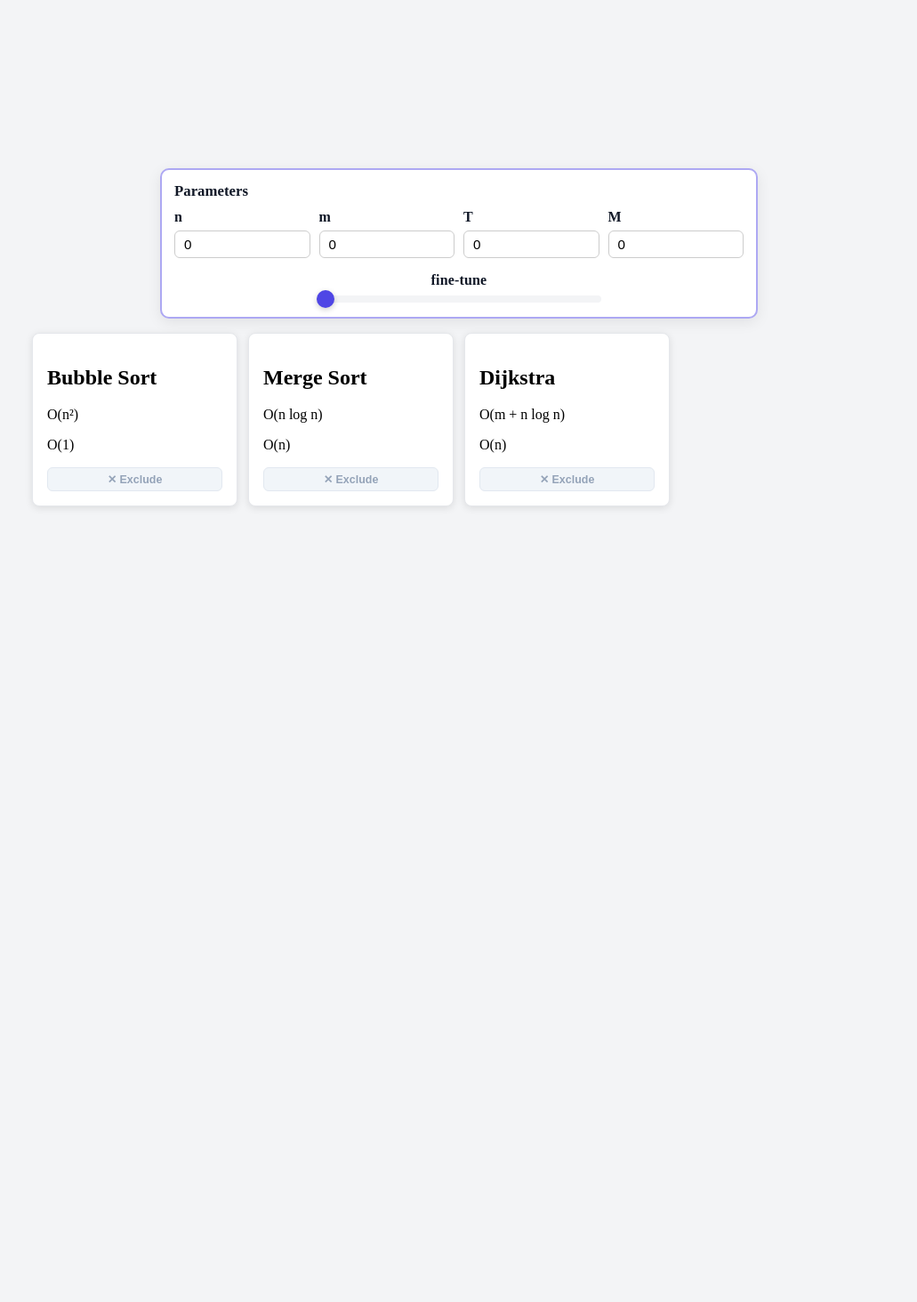
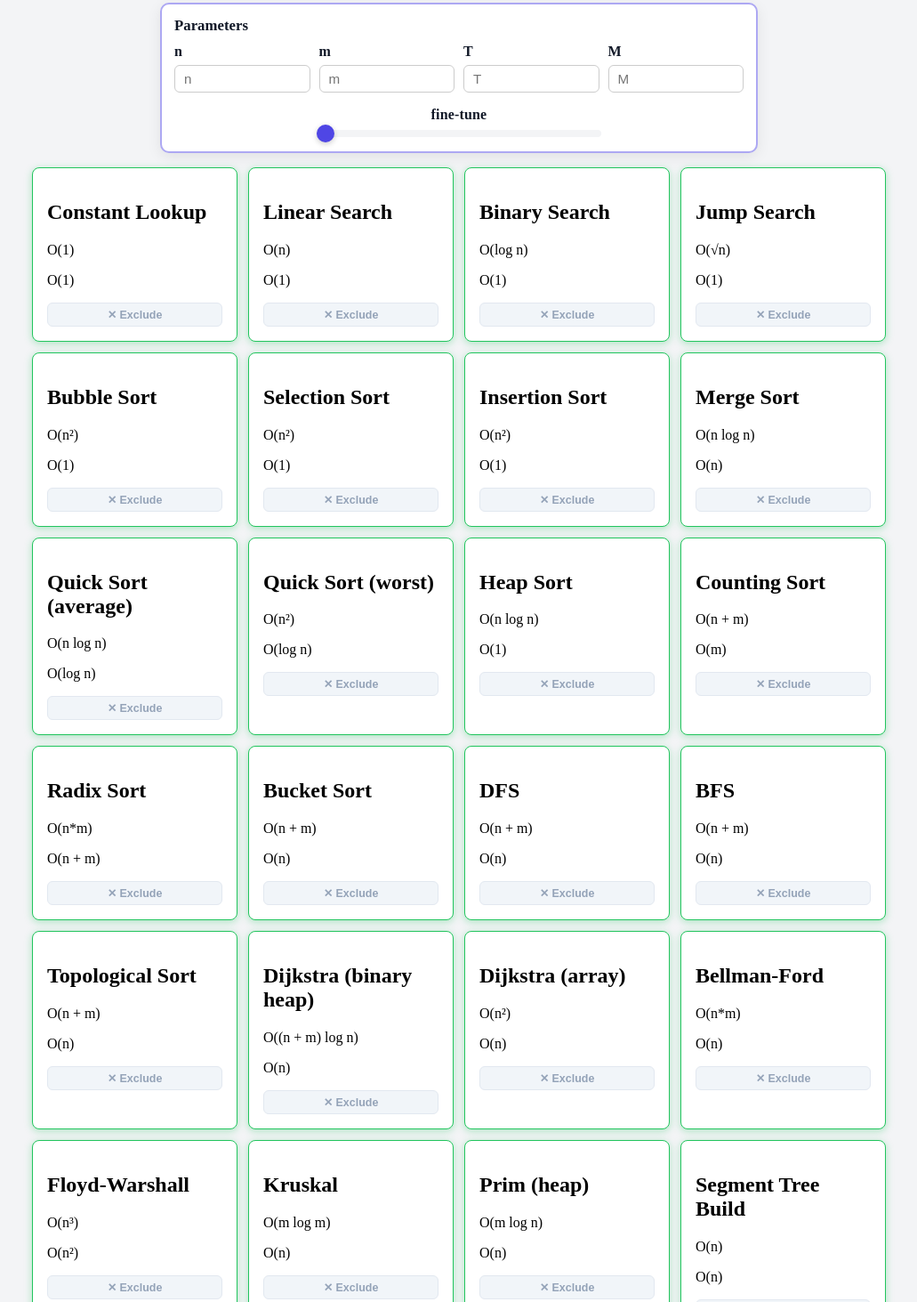
Before and after one commit to Aramarchuk/webstorm-internship-test-task, a website built with Vite: page index.html in a window 1280 px wide. Shown: the part 21-1484 px from the top of the page at 89% size, without its empty margins (124-1155 px from the left). Before the commit the page ends 800 px from the top, so only its background shows below. Built offline with nearby package versions, Linux system fonts and the light colour scheme.

Commit message:
fine tune + new algorithms

```diff
--- a/index.html
+++ b/index.html
@@ -16,22 +16,22 @@
       <div class="params-grid">
         <label class="param-field" for="n">
           <span>n</span>
-          <input type="number" id="n" min="0" value="0">
+          <input type="number" id="n" min="0" placeholder="n">
         </label>
 
         <label class="param-field" for="m">
           <span>m</span>
-          <input type="number" id="m" min="0" value="0">
+          <input type="number" id="m" min="0" placeholder="m">
         </label>
 
         <label class="param-field" for="T">
           <span>T</span>
-          <input type="number" id="T" min="0" value="0">
+          <input type="number" id="T" min="0" placeholder="T">
         </label>
 
         <label class="param-field" for="M">
           <span>M</span>
-          <input type="number" id="M" min="0" value="0">
+          <input type="number" id="M" min="0" placeholder="M">
         </label>
       </div>
 
--- a/src/Card.module.scss
+++ b/src/Card.module.scss
@@ -38,8 +38,9 @@
     }
 }
 
-.cardBody {
-    transition: opacity 0.3s, filter 0.3s;
+@mixin fit-color {
+    border-color: color-mix(in srgb, #22c55e calc(var(--fit-ratio, 1) * 100%), #e5e7eb);
+    box-shadow: 0 2px 8px color-mix(in srgb, rgba(34, 197, 94, 0.35) calc(var(--fit-ratio, 1) * 100%), rgba(0, 0, 0, 0.06));
 }
 
 .card {
@@ -49,7 +50,8 @@
     color: black;
     box-shadow: 0 2px 8px rgba(0, 0, 0, 0.1);
     border: 1px solid #e5e7eb;
-    transition: background-color 0.3s, color 0.3s, transform 0.2s;
+    transition: background-color 0.3s, color 0.3s, transform 0.2s, border-color 0.4s, box-shadow 0.4s;
+    @include fit-color;
 
     &:hover {
         transform: translateY(-2px);
--- a/src/Card.ts
+++ b/src/Card.ts
@@ -36,10 +36,21 @@ export function renderCards(container: Element, cards: AlgorithmCard[]): void {
     container.append(...sorted.map(c => c.element))
 }
 
-export function applyParams(cards: AlgorithmCard[], n: number, m: number, t: number, memory: number): void {
+const usesM = (expr: string): boolean => /\bm\b/.test(expr)
+
+export function applyParams(cards: AlgorithmCard[], n: number, m: number, t: number, memory: number, fineTune: number): void {
     for (const card of cards) {
-        const fits = (t === 0 || card.timeFunc(n, m) <= t) &&
-            (memory === 0 || card.memoryFunc(n, m) <= memory)
+        const cardTime = card.timeFunc(n, m)
+        const cardMem = card.memoryFunc(n, m)
+        const lowerBound = t > 0 ? t * (fineTune / 100) : 0
+        const timeFits = t === 0 || (cardTime >= lowerBound && cardTime <= t)
+        const memFits = memory === 0 || cardMem <= memory
+        const mMissing = m === 0 && (usesM(card.time_expr) || usesM(card.memory_expr))
+        const fits = timeFits && memFits && !mMissing
+
+        const fitRatio = t > 0 ? Math.min(cardTime / t, 1) : 1
+        card.element.style.setProperty('--fit-ratio', fitRatio.toFixed(3))
+
         card.disabled = !fits
         updateCard(card)
     }
--- a/src/data/algorithms.json
+++ b/src/data/algorithms.json
@@ -1,6 +1,48 @@
 [
     {
+        "name": "Constant Lookup",
+        "time": "O(1)",
+        "time_expr": "1",
+        "memory": "O(1)",
+        "memory_expr": "1"
+    },
+    {
+        "name": "Linear Search",
+        "time": "O(n)",
+        "time_expr": "n",
+        "memory": "O(1)",
+        "memory_expr": "1"
+    },
+    {
+        "name": "Binary Search",
+        "time": "O(log n)",
+        "time_expr": "Math.log2(n)",
+        "memory": "O(1)",
+        "memory_expr": "1"
+    },
+    {
+        "name": "Jump Search",
+        "time": "O(√n)",
+        "time_expr": "Math.sqrt(n)",
+        "memory": "O(1)",
+        "memory_expr": "1"
+    },
+    {
         "name": "Bubble Sort",
+        "time": "O(n²)",
+        "time_expr": "n**2",
+        "memory": "O(1)",
+        "memory_expr": "1"
+    },
+    {
+        "name": "Selection Sort",
+        "time": "O(n²)",
+        "time_expr": "n**2",
+        "memory": "O(1)",
+        "memory_expr": "1"
+    },
+    {
+        "name": "Insertion Sort",
         "time": "O(n²)",
         "time_expr": "n**2",
         "memory": "O(1)",
@@ -14,10 +56,213 @@
         "memory_expr": "n"
     },
     {
-        "name": "Dijkstra",
-        "time": "O(m + n log n)",
-        "time_expr": "m + n*Math.log2(n)",
+        "name": "Quick Sort (average)",
+        "time": "O(n log n)",
+        "time_expr": "n*Math.log2(n)",
+        "memory": "O(log n)",
+        "memory_expr": "Math.log2(n)"
+    },
+    {
+        "name": "Quick Sort (worst)",
+        "time": "O(n²)",
+        "time_expr": "n**2",
+        "memory": "O(log n)",
+        "memory_expr": "Math.log2(n)"
+    },
+    {
+        "name": "Heap Sort",
+        "time": "O(n log n)",
+        "time_expr": "n*Math.log2(n)",
+        "memory": "O(1)",
+        "memory_expr": "1"
+    },
+    {
+        "name": "Counting Sort",
+        "time": "O(n + m)",
+        "time_expr": "n+m",
+        "memory": "O(m)",
+        "memory_expr": "m"
+    },
+    {
+        "name": "Radix Sort",
+        "time": "O(n*m)",
+        "time_expr": "n*m",
+        "memory": "O(n + m)",
+        "memory_expr": "n+m"
+    },
+    {
+        "name": "Bucket Sort",
+        "time": "O(n + m)",
+        "time_expr": "n+m",
         "memory": "O(n)",
         "memory_expr": "n"
+    },
+    {
+        "name": "DFS",
+        "time": "O(n + m)",
+        "time_expr": "n+m",
+        "memory": "O(n)",
+        "memory_expr": "n"
+    },
+    {
+        "name": "BFS",
+        "time": "O(n + m)",
+        "time_expr": "n+m",
+        "memory": "O(n)",
+        "memory_expr": "n"
+    },
+    {
+        "name": "Topological Sort",
+        "time": "O(n + m)",
+        "time_expr": "n+m",
+        "memory": "O(n)",
+        "memory_expr": "n"
+    },
+    {
+        "name": "Dijkstra (binary heap)",
+        "time": "O((n + m) log n)",
+        "time_expr": "(n+m)*Math.log2(n)",
+        "memory": "O(n)",
+        "memory_expr": "n"
+    },
+    {
+        "name": "Dijkstra (array)",
+        "time": "O(n²)",
+        "time_expr": "n**2",
+        "memory": "O(n)",
+        "memory_expr": "n"
+    },
+    {
+        "name": "Bellman-Ford",
+        "time": "O(n*m)",
+        "time_expr": "n*m",
+        "memory": "O(n)",
+        "memory_expr": "n"
+    },
+    {
+        "name": "Floyd-Warshall",
+        "time": "O(n³)",
+        "time_expr": "n**3",
+        "memory": "O(n²)",
+        "memory_expr": "n**2"
+    },
+    {
+        "name": "Kruskal",
+        "time": "O(m log m)",
+        "time_expr": "m*Math.log2(m)",
+        "memory": "O(n)",
+        "memory_expr": "n"
+    },
+    {
+        "name": "Prim (heap)",
+        "time": "O(m log n)",
+        "time_expr": "m*Math.log2(n)",
+        "memory": "O(n)",
+        "memory_expr": "n"
+    },
+    {
+        "name": "Segment Tree Build",
+        "time": "O(n)",
+        "time_expr": "n",
+        "memory": "O(n)",
+        "memory_expr": "n"
+    },
+    {
+        "name": "Segment Tree Query",
+        "time": "O(log n)",
+        "time_expr": "Math.log2(n)",
+        "memory": "O(1)",
+        "memory_expr": "1"
+    },
+    {
+        "name": "Fenwick Tree Update",
+        "time": "O(log n)",
+        "time_expr": "Math.log2(n)",
+        "memory": "O(n)",
+        "memory_expr": "n"
+    },
+    {
+        "name": "Fenwick Tree Query",
+        "time": "O(log n)",
+        "time_expr": "Math.log2(n)",
+        "memory": "O(1)",
+        "memory_expr": "1"
+    },
+    {
+        "name": "Union-Find (amortized)",
+        "time": "O(log n)",
+        "time_expr": "Math.log2(n)",
+        "memory": "O(n)",
+        "memory_expr": "n"
+    },
+    {
+        "name": "KMP String Search",
+        "time": "O(n + m)",
+        "time_expr": "n+m",
+        "memory": "O(m)",
+        "memory_expr": "m"
+    },
+    {
+        "name": "Rabin-Karp",
+        "time": "O(n + m)",
+        "time_expr": "n+m",
+        "memory": "O(m)",
+        "memory_expr": "m"
+    },
+    {
+        "name": "Trie Insert",
+        "time": "O(n)",
+        "time_expr": "n",
+        "memory": "O(n*m)",
+        "memory_expr": "n*m"
+    },
+    {
+        "name": "Trie Search",
+        "time": "O(n)",
+        "time_expr": "n",
+        "memory": "O(1)",
+        "memory_expr": "1"
+    },
+    {
+        "name": "Naive Matrix Multiplication",
+        "time": "O(n³)",
+        "time_expr": "n**3",
+        "memory": "O(n²)",
+        "memory_expr": "n**2"
+    },
+    {
+        "name": "Strassen Matrix Multiplication",
+        "time": "O(n^2.81)",
+        "time_expr": "n**2.81",
+        "memory": "O(n²)",
+        "memory_expr": "n**2"
+    },
+    {
+        "name": "Subset Enumeration",
+        "time": "O(2^n)",
+        "time_expr": "2**n",
+        "memory": "O(n)",
+        "memory_expr": "n"
+    },
+    {
+        "name": "Backtracking (generic)",
+        "time": "O(2^n)",
+        "time_expr": "2**n",
+        "memory": "O(n)",
+        "memory_expr": "n"
+    },
+    {
+        "name": "Brute Force Pair Check",
+        "time": "O(n²)",
+        "time_expr": "n**2",
+        "memory": "O(1)",
+        "memory_expr": "1"
+    },
+    {
+        "name": "Brute Force Triplet Check",
+        "time": "O(n³)",
+        "time_expr": "n**3",
+        "memory": "O(1)",
+        "memory_expr": "1"
     }
 ]
--- a/src/main.ts
+++ b/src/main.ts
@@ -28,8 +28,7 @@ function handleParamsChange() {
   const m = Number(mInput.value)
   const t = Number(tInput.value)
   const memory = Number(memoryInput.value)
-  void tuner.value // fine-tune: reserved for future use
-  applyParams(cardsList, n, m, t, memory)
+  applyParams(cardsList, n, m, t, memory, Number(tuner.value))
   renderCards(list, cardsList)
 }
 
```
